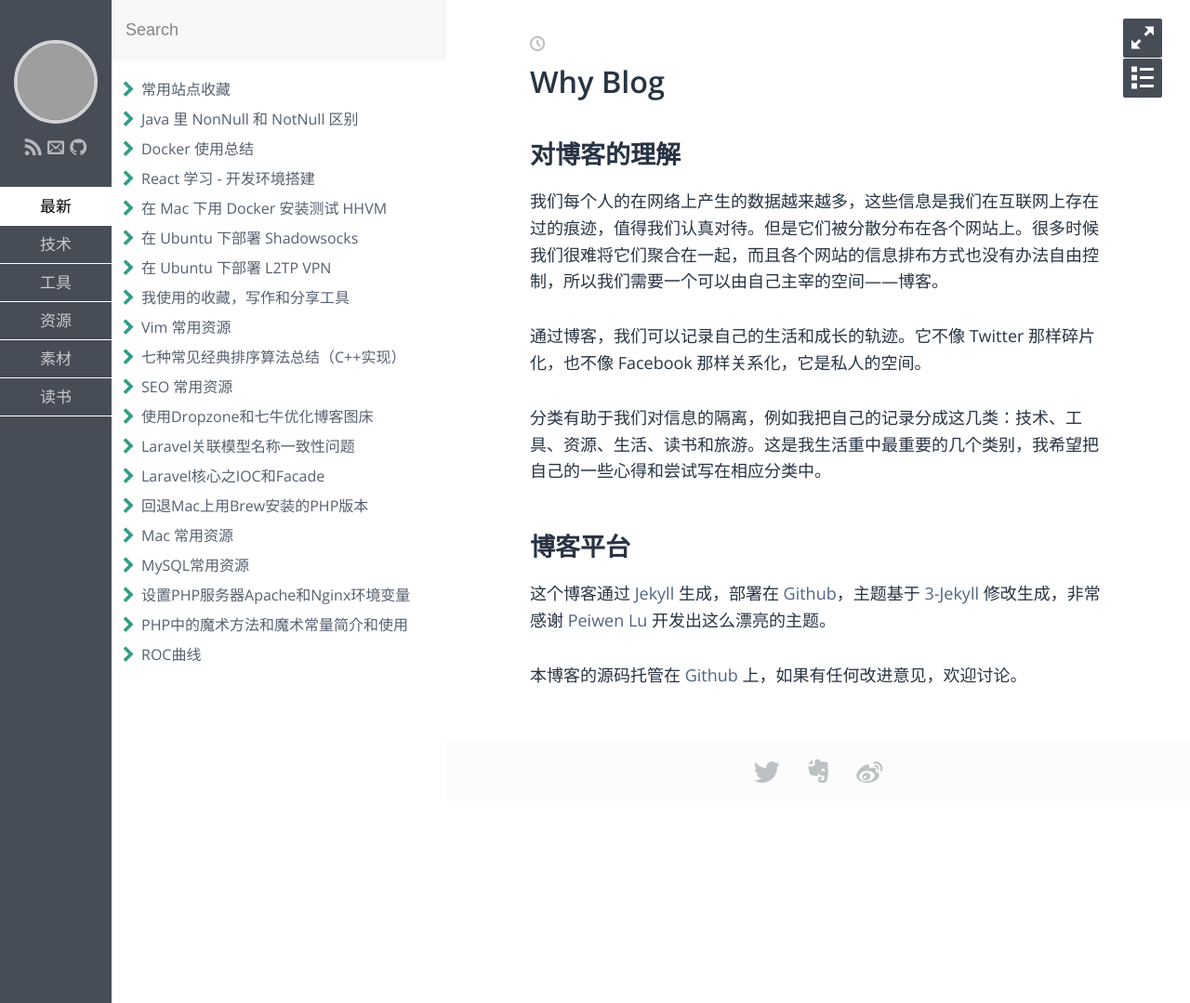
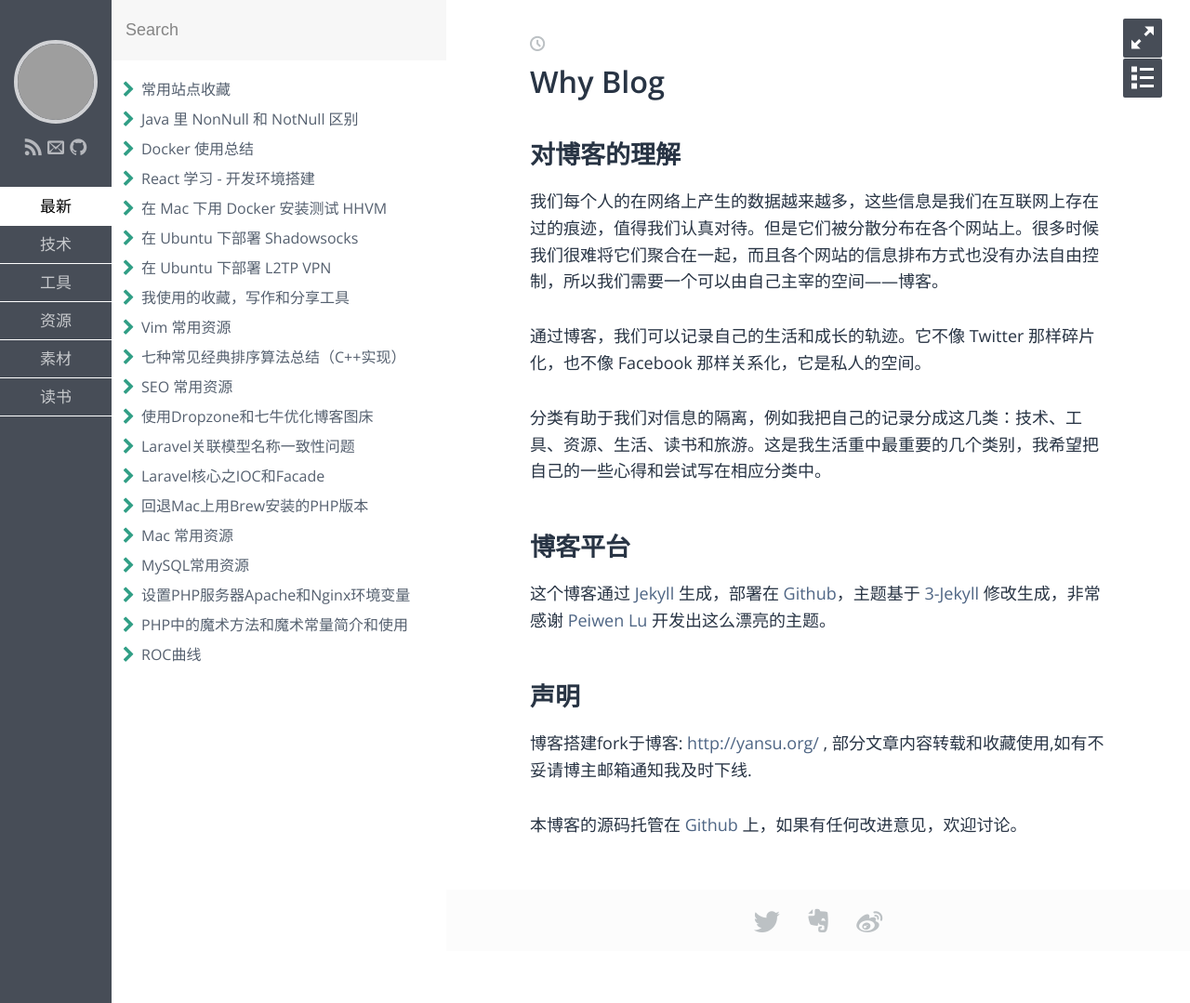
Before and after one commit to eecuper/eecuper.github.io, a Jekyll site: the page built from index.md, in a window 1280 px wide. Shown: the whole page at 93% size. Built offline with Jekyll 4.4.1, drawn with Linux system fonts in a browser that asks for light colours; some web fonts are replaced; grey boxes are pictures that could not be loaded.

```diff
--- a/index.md
+++ b/index.md
@@ -15,4 +15,8 @@
 
 这个博客通过 [Jekyll](http://jekyllrb.com/) 生成，部署在 [Github](https://pages.github.com)，主题基于 [3-Jekyll](https://github.com/P233/3-Jekyll) 修改生成，非常感谢 [Peiwen Lu](https://github.com/P233) 开发出这么漂亮的主题。
 
-本博客的源码托管在 [Github](https://github.com/suyan/suyan.github.io) 上，如果有任何改进意见，欢迎讨论。
+## 声明
+
+博客搭建fork于博客: [http://yansu.org/](http://yansu.org/) , 部分文章内容转载和收藏使用,如有不妥请博主邮箱通知我及时下线.
+
+本博客的源码托管在 [Github](https://github.com/eecuper/eecuper.github.io) 上，如果有任何改进意见，欢迎讨论。
```
